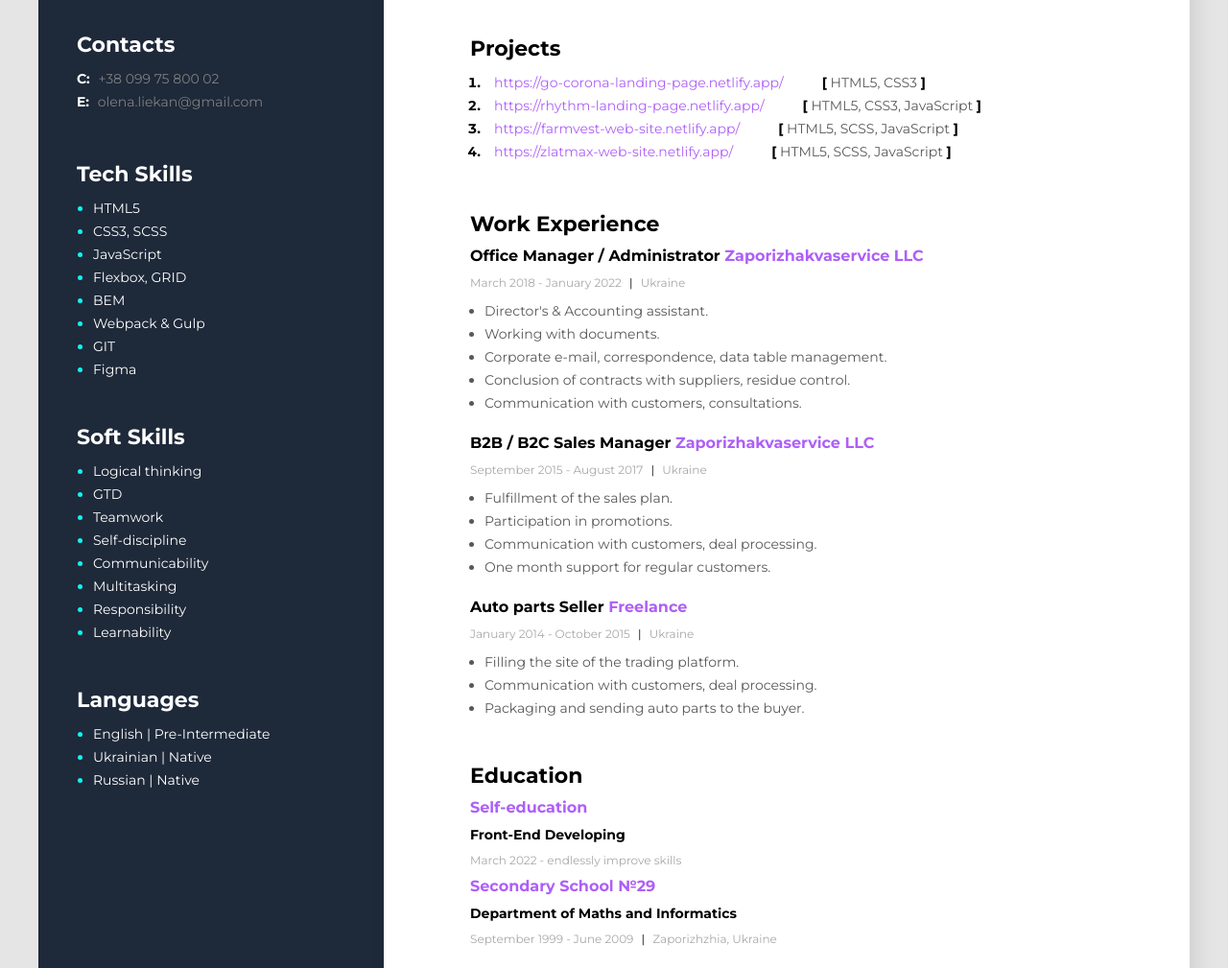
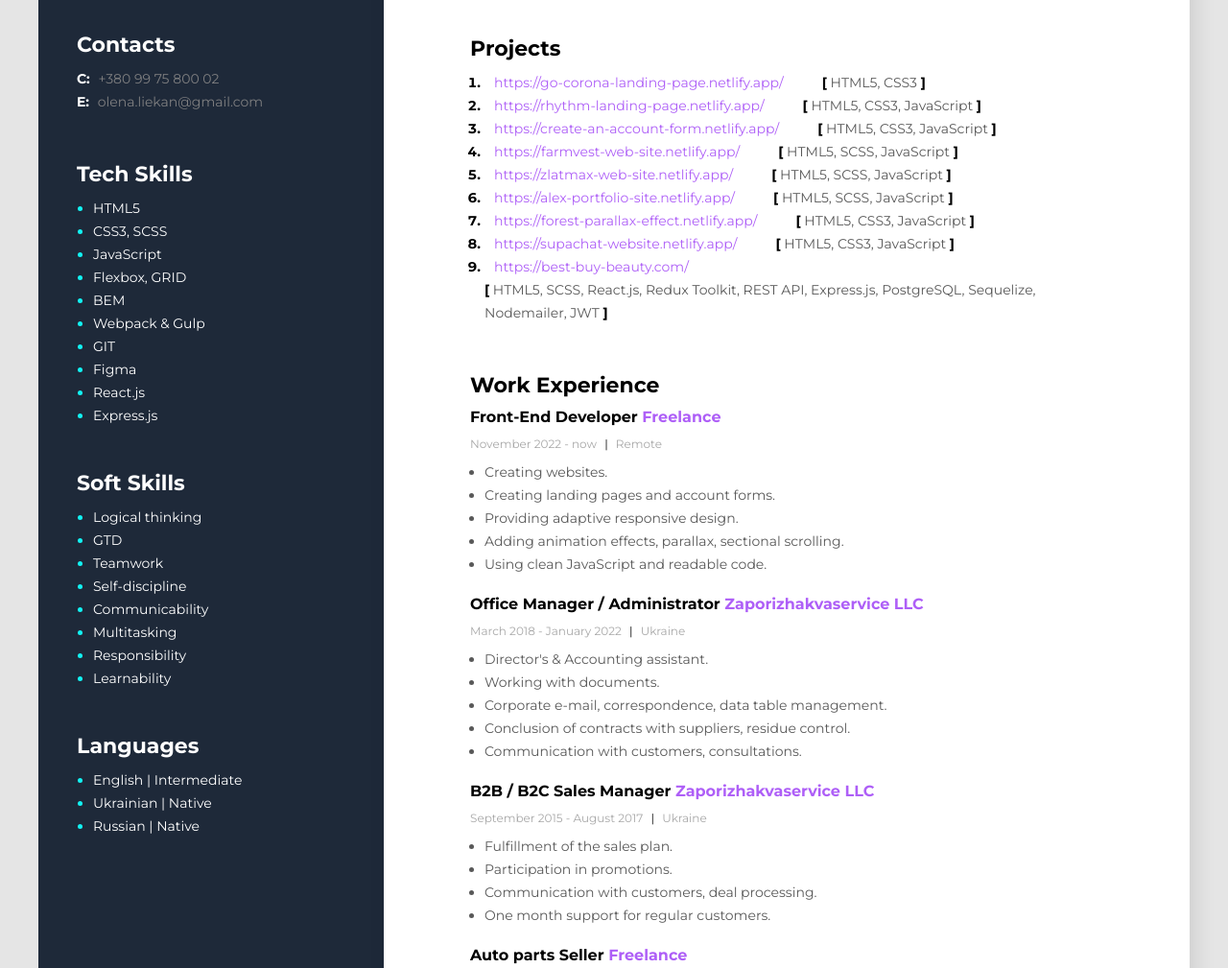
Before and after one commit to OlenaLiekan/OlenaLiekan.github.io, a plain HTML site: page index.html in a window 1280 px wide. Shown: the part 437-1446 px from the top of the page at 96% size. Drawn offline with Linux system fonts and the light colour scheme; a script that the page names is missing.

Commit message:
Update index.html

```diff
--- a/index.html
+++ b/index.html
@@ -22,7 +22,7 @@
       <div class="about">
         <div class="container">
           <div class="about__position title_2">
-              Junior Front-End Developer
+            Front-End Developer
           </div>
           <div class="about__name title_1">
             Olena Liekan
@@ -57,7 +57,7 @@
 
           <ol class="projects-list">
             <li class="projects-item">
-                <div class="projects__link link-progect">
+              <div class="projects__link link-project">
                 <a href="https://go-corona-landing-page.netlify.app/">
                   https://go-corona-landing-page.netlify.app/
                 </a>
@@ -66,11 +66,10 @@
                   HTML5, CSS3
                   <span class="project-bracket">]</span>
                 </div>
-
               </div>
             </li>
             <li class="projects-item">
-                <div class="projects__link link-progect">
+              <div class="projects__link link-project">
                 <a href="https://rhythm-landing-page.netlify.app/">
                   https://rhythm-landing-page.netlify.app/
                 </a>
@@ -79,11 +78,22 @@
                     HTML5, CSS3, JavaScript
                   <span class="project-bracket">]</span>
                 </div>
-
               </div>
             </li>
             <li class="projects-item">
-                <div class="projects__link link-progect">
+              <div class="projects__link link-project">
+                <a href="https://create-an-account-form.netlify.app/">
+                  https://create-an-account-form.netlify.app/
+                </a>
+                <div class="link-project__tehs">
+                  <span class="project-bracket">[</span>
+                  HTML5, CSS3, JavaScript
+                  <span class="project-bracket">]</span>
+                </div>
+              </div>
+            </li>
+            <li class="projects-item">
+              <div class="projects__link link-project">
                 <a href="https://farmvest-web-site.netlify.app/">
                   https://farmvest-web-site.netlify.app/
                 </a>
@@ -95,7 +105,7 @@
               </div>
             </li>
             <li class="projects-item">
-                <div class="projects__link link-progect">
+              <div class="projects__link link-project">
                 <a href="https://zlatmax-web-site.netlify.app/">
                   https://zlatmax-web-site.netlify.app/
                 </a>
@@ -104,7 +114,54 @@
                     HTML5, SCSS, JavaScript
                   <span class="project-bracket">]</span>
                 </div>
-
+              </div>
+            </li>
+            <li class="projects-item">
+              <div class="projects__link link-project">
+                <a href="https://alex-portfolio-site.netlify.app">
+                  https://alex-portfolio-site.netlify.app/
+                </a>
+                <div class="link-project__tehs">
+                  <span class="project-bracket">[</span>
+                  HTML5, SCSS, JavaScript
+                  <span class="project-bracket">]</span>
+                </div>
+              </div>
+            </li>
+            <li class="projects-item">
+              <div class="projects__link link-project">
+                <a href="https://forest-parallax-effect.netlify.app">
+                  https://forest-parallax-effect.netlify.app/
+                </a>
+                <div class="link-project__tehs">
+                  <span class="project-bracket">[</span>
+                  HTML5, CSS3, JavaScript
+                  <span class="project-bracket">]</span>
+                </div>
+              </div>
+            </li>
+            <li class="projects-item">
+              <div class="projects__link link-project">
+                <a href="https://supachat-website.netlify.app">
+                  https://supachat-website.netlify.app/
+                </a>
+                <div class="link-project__tehs">
+                  <span class="project-bracket">[</span>
+                  HTML5, CSS3, JavaScript
+                  <span class="project-bracket">]</span>
+                </div>
+              </div>
+            </li>
+            <li class="projects-item">
+              <div class="projects__link link-project">
+                <a href="https://best-buy-beauty.com/">
+                  https://best-buy-beauty.com/
+                </a>
+                <div class="link-project__tehs">
+                  <span class="project-bracket">[</span>
+                  HTML5, SCSS, React.js, Redux Toolkit, REST API, Express.js, PostgreSQL, Sequelize, Nodemailer, JWT
+                  <span class="project-bracket">] </span>
+                </div>
               </div>
             </li>
           </ol>
@@ -115,7 +172,33 @@
       <div class="work">
         <div class="container">
           <h3 class="work__title title_3">Work Experience</h3>
+          <div>
+            <h4 class="work-position"> Front-End Developer
+              <span class="organization">Freelance</span>
+            </h4>
 
+            <p class="period">
+              November 2022 - now <span class="line">|</span> Remote
+            </p>
+
+            <ul class="work-list">
+              <li class="work-list-item">
+                Сreating websites.
+              </li>
+              <li class="work-list-item">
+                Сreating landing pages and account forms.
+              </li>
+              <li class="work-list-item">
+                Providing adaptive responsive design.
+              </li>
+              <li class="work-list-item">
+                Adding animation effects, parallax, sectional scrolling.
+              </li>
+              <li class="work-list-item">
+                Using clean JavaScript and readable code.
+              </li>
+            </ul>
+          </div>
           <!--Company 1-->
           <div>
             <h4 class="work-position">Office Manager / Administrator
@@ -233,20 +316,16 @@
           <div class="contacts__body">
             <div class="sidebar__title title_3">Contacts</div>
             <div class="contacts__text">
-
               <span class="contact-type">C:</span>
-                  <a href="tel:+38 099 75 800 02" class="contact-link">
-                    +38 099 75 800 02
+                <a href="tel:+380997580002" class="contact-link">
+                  +380 99 75 800 02
                 </a>
             </div>
             <div class="contacts__text">
-
               <span class="contact-type">E:</span>
-
                 <a href="mailto:olena.liekan@gmail.com" class="contact-link">
                   olena.liekan@gmail.com
                 </a>
-
             </div>
           </div>
         </div>
@@ -280,6 +359,12 @@
                 </li>
                 <li class="tech-skills-item">
                   <span class="tech-skills-text">Figma</span>
+                </li>
+                <li class="tech-skills-item">
+                  <span class="tech-skills-text">React.js</span>
+                </li>
+                <li class="tech-skills-item">
+                  <span class="tech-skills-text">Express.js</span>
                 </li>
               </ul>
             </div>
@@ -326,7 +411,7 @@
 
               <ul class="languages-list">
                 <li class="languages-item">
-                    <span class="languages-text">English | Pre-Intermediate</span>
+                  <span class="languages-text">English | Intermediate</span>
                 </li>
                 <li class="languages-item">
                   <span class="languages-text">Ukrainian | Native</span>
```
Lines whose indentation alone changed are shown as unchanged.
